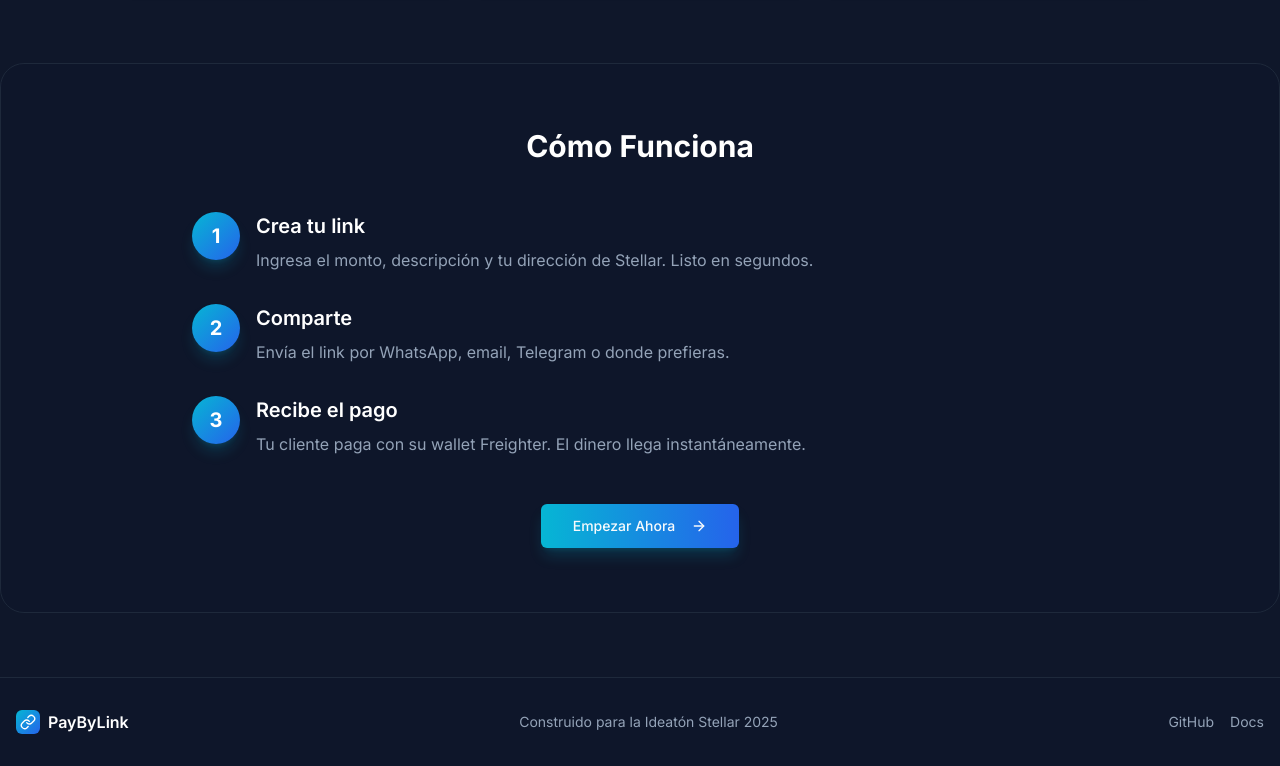
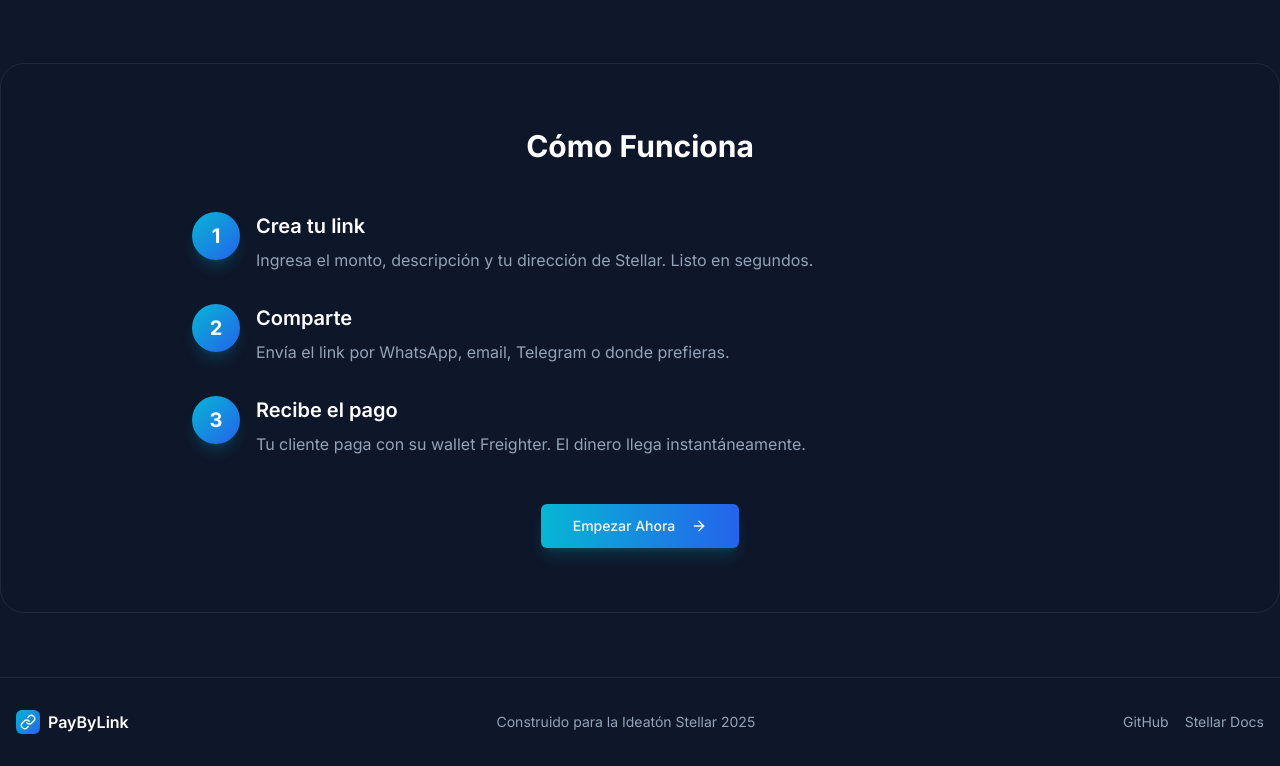
Before and after one commit to DiegoPoveda01/PayByLink, a Next.js app: page / in a window 1280 px wide. Shown: the part 1062-1828 px from the top of the page. Built offline with nearby package versions, Linux system fonts and the light colour scheme.

Commit message:
feat: link Stellar Docs in footer

```diff
--- a/app/page.tsx
+++ b/app/page.tsx
@@ -196,7 +196,7 @@ export default function HomePage() {
             </div>
             <div className="flex gap-4 text-sm text-slate-400">
               <a href="https://github.com/DiegoPoveda01/PayByLink" target="_blank" rel="noopener noreferrer" className="hover:text-cyan-400 transition-colors">GitHub</a>
-              <a href="#" className="hover:text-cyan-400 transition-colors">Docs</a>
+              <a href="https://developers.stellar.org" target="_blank" rel="noopener noreferrer" className="hover:text-cyan-400 transition-colors">Stellar Docs</a>
             </div>
           </div>
         </div>
```
